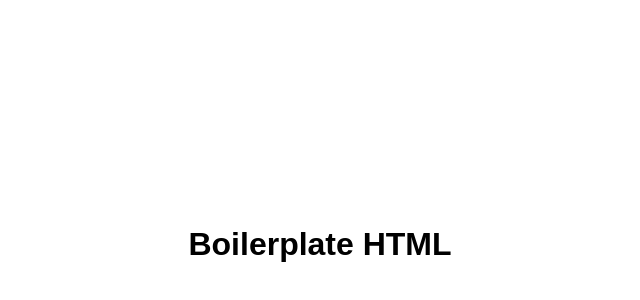
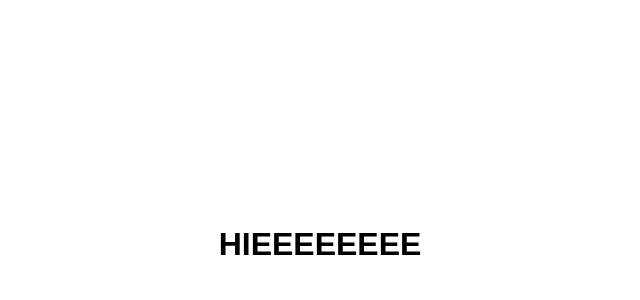
Before and after one commit to Vampire-js/TechRush, a plain HTML site: page index.html in a window 1280 px wide. Shown: the part 156-456 px from the top of the page, without its empty margins (320-960 px from the left). Drawn offline with Linux system fonts and the light colour scheme.

Commit message:
changeindex.html

```diff
--- a/index.html
+++ b/index.html
@@ -7,7 +7,7 @@
     <title>Document</title>
 </head>
 <body>
-    <h1>Boilerplate HTML</h1>
+    <h1>HIEEEEEEEE</h1>
     <script src="app.js"></script>
 </body>
 </html>
```
